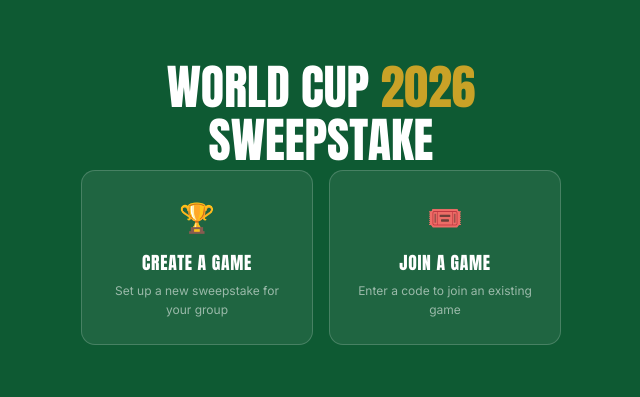
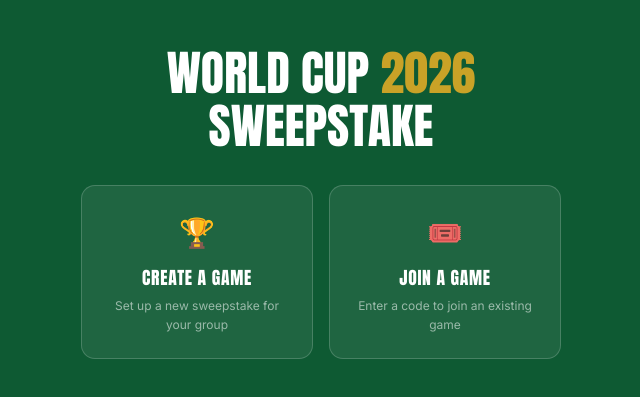
Before and after one commit to willhall020-lgtm/sweetsteak, a website: page index.html in a window 1280 px wide. Shown: the part 187-584 px from the top of the page, without its empty margins (319-959 px from the left). Drawn offline with Linux system fonts and the light colour scheme.

Commit message:
Preserve spacing between title and options after tagline removal
Co-Authored-By: Claude Sonnet 4.6 <noreply@anthropic.com>

```diff
--- a/index.html
+++ b/index.html
@@ -195,7 +195,7 @@ footer{text-align:center;font-size:.78rem;color:var(--muted);padding:2rem 1rem 3
 /* LANDING */
 #landing{position:fixed;inset:0;background:var(--pitch);z-index:200;display:flex;flex-direction:column;align-items:center;justify-content:center;padding:1.25rem;}
 #landing.hidden{display:none!important;}
-.landing-logo{font-family:'Anton',sans-serif;font-size:clamp(2rem,7vw,3rem);text-transform:uppercase;color:#fff;text-align:center;margin-bottom:.2rem;line-height:1.1;}
+.landing-logo{font-family:'Anton',sans-serif;font-size:clamp(2rem,7vw,3rem);text-transform:uppercase;color:#fff;text-align:center;margin-bottom:2rem;line-height:1.1;}
 .landing-logo span{color:var(--gold);}
 .landing-sub{font-size:.85rem;color:rgba(255,255,255,.65);text-align:center;margin-bottom:2rem;}
 .landing-options{display:grid;grid-template-columns:1fr 1fr;gap:1rem;width:100%;max-width:480px;}
```
